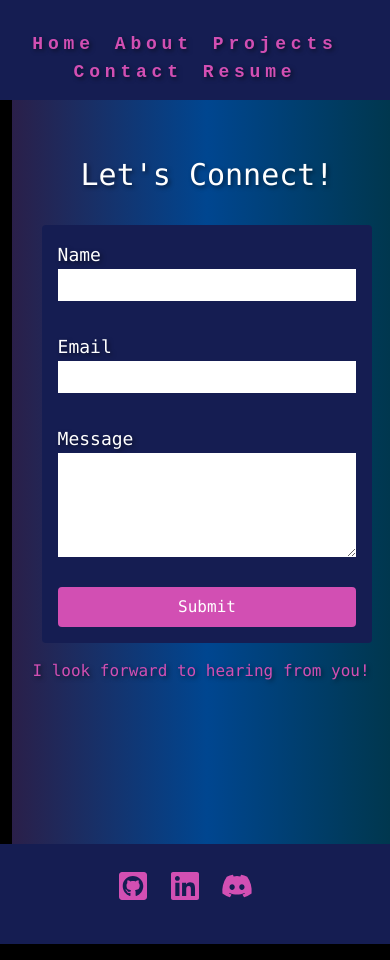
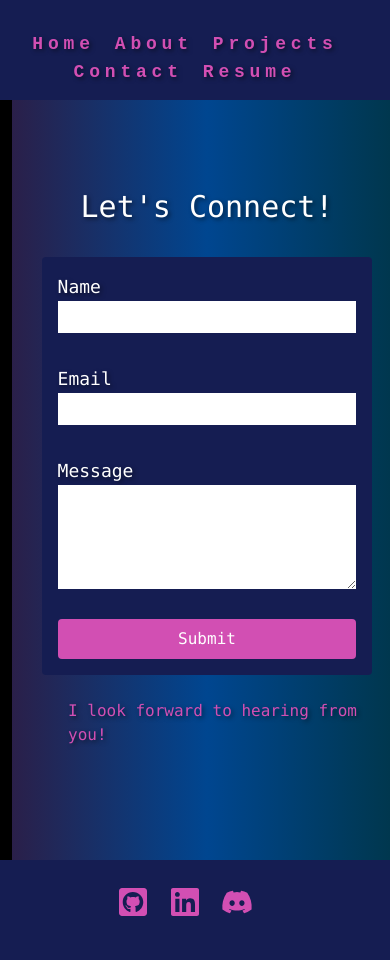
Before and after one commit to tugwellchristi/Portfolio-2.0, a React (Vite) app: page /Contact in a window 390 px wide. Built offline with nearby package versions, Linux system fonts and the light colour scheme.

Commit message:
test contact page

```diff
--- a/src/pages/Contact.jsx
+++ b/src/pages/Contact.jsx
@@ -43,7 +43,7 @@ const Contact = () => {
 
     return (
         <section
-            className="flex flex-col justify-center items-center"
+            className="flex flex-col justify-center items-center mt-4"
             style={{
                 minHeight: '100vh', // Ensure full height on smaller screens
                 width: '100vw',
@@ -51,8 +51,8 @@ const Contact = () => {
                 textShadow: '2px 2px 4px rgba(0, 0, 0, 0.5)'
             }}
         >
-            <h1 className="text-3xl md:text-4xl md:mt-24 sm:mt-32 lg:text-4xl lg:mt-0 font-mono mb-8 text-white">Let's Connect!</h1>
-            <div className="max-w-md md:w-3/4 sm:w-3/4  mx-auto flex flex-col lg:w-2/3 p-4 rounded"
+            <h1 className="mt-20 text-3xl md:text-4xl md:mt-24 sm:mt-24 lg:text-4xl lg:mt-0 font-mono mb-8 text-white">Let's Connect!</h1>
+            <div className="max-w-md md:w-3/4 sm:w-3/4 mx-auto flex flex-col lg:w-2/3 p-4 rounded"
                 style={{ backgroundColor: '#151D52ff' }}
             >
                 <form className="flex flex-col" name="contact" onSubmit={handleSubmit}>
@@ -108,7 +108,7 @@ const Contact = () => {
                 </form>
             </div>
             <p
-            className="flex flex-col justify-center items-center font-mono lg:text-lg mt-3 p-1 ml-2 mr-5 sm:text-sm"
+            className="flex flex-col justify-center items-center font-mono lg:text-lg mt-1 p-5 ml-9 mr-5 sm:text-sm"
             style={{ color: '#D24FB3ff' }}
             >I look forward to hearing from you! </p>
         </section>
```
